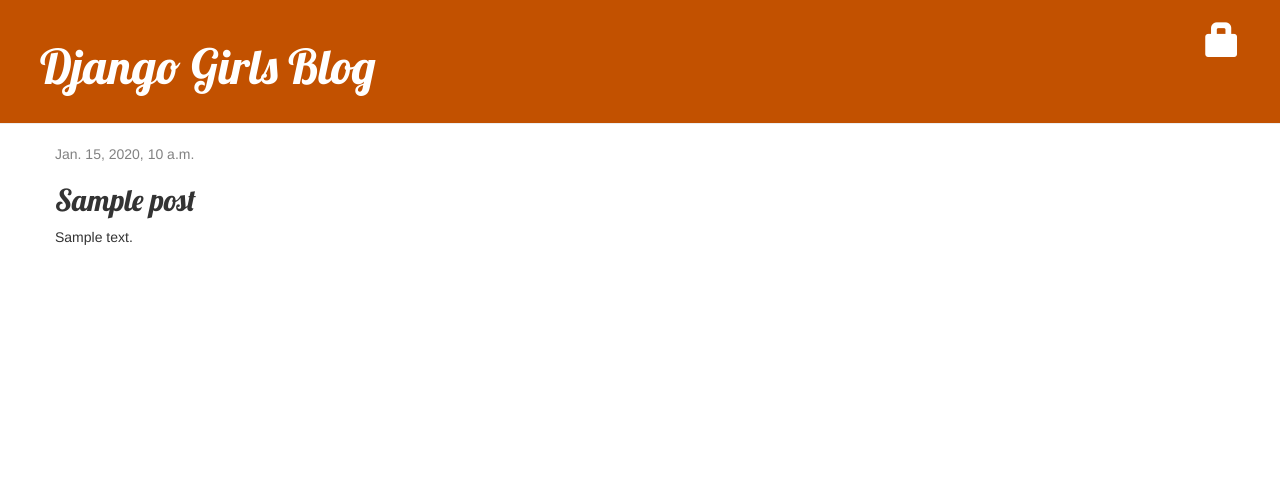
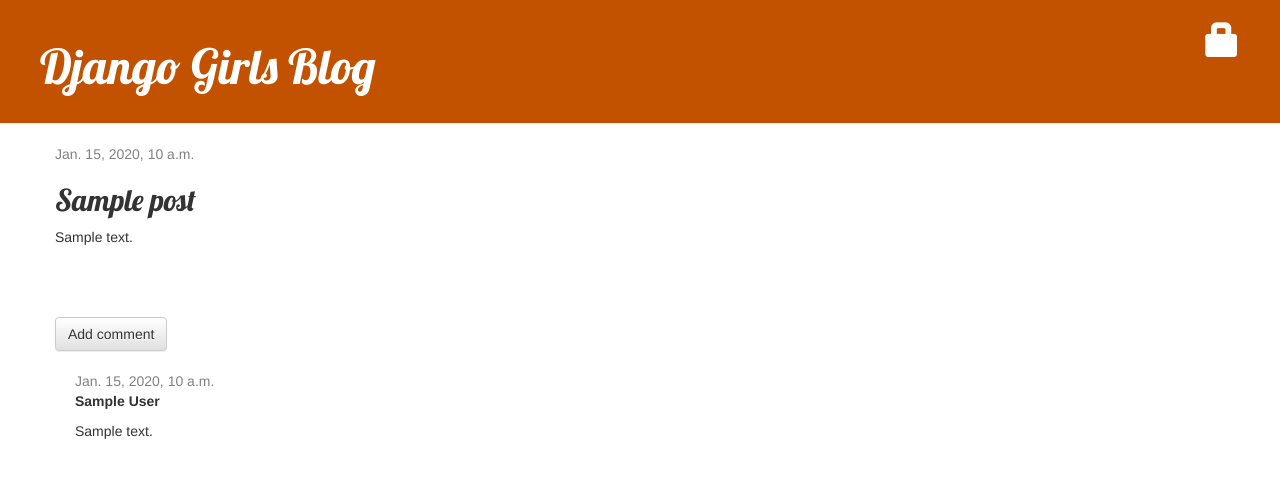
Before and after one commit to thamiriszalko/my-first-blog, a Django app: page /post/1/ in a window 1280 px wide. Shown: the top 478 px of the page. Run offline with Django 3.2, Linux system fonts and the light colour scheme; tables that the repository leaves empty hold one stand-in row (values such as "Sample post"); some libraries are stand-ins or nearby versions.

Commit message:
Add comment section

```diff
--- a/blog/admin.py
+++ b/blog/admin.py
@@ -1,4 +1,6 @@
 from django.contrib import admin
 from .models import Post
+from .models import Comment
 
 admin.site.register(Post)
+admin.site.register(Comment)
--- a/blog/models.py
+++ b/blog/models.py
@@ -24,5 +24,33 @@ class Post(models.Model):
         self.published_date = timezone.now()
         self.save()
 
+    def approved_comments(self):
+        return self.comments.filter(approved_comment=True)
+
     def __str__(self):
         return self.title
+
+
+class Comment(models.Model):
+    post = models.ForeignKey(
+        'blog.Post',
+        on_delete=models.CASCADE,
+        related_name='comments',
+    )
+    author = models.CharField(
+        max_length=200,
+    )
+    text = models.TextField()
+    created_date = models.DateTimeField(
+        default=timezone.now,
+    )
+    approved_comment = models.BooleanField(
+        default=False,
+    )
+
+    def approve(self):
+        self.approved_comment = True
+        self.save()
+
+    def __str__(self):
+        return self.text
--- a/blog/static/css/blog.css
+++ b/blog/static/css/blog.css
@@ -49,3 +49,7 @@ h1, h2, h3, h4 {
     display: flex;
     align-items: center;
 }
+
+.comment {
+    margin: 20px 0px 20px 20px;
+}
--- a/blog/templates/blog/post_detail.html
+++ b/blog/templates/blog/post_detail.html
@@ -19,4 +19,20 @@
         <h2>{{ post.title }}</h2>
         <p>{{ post.text|linebreaksbr }}</p>
     </div>
+    <a class="btn btn-default" href="{% url 'add_comment_to_post' pk=post.pk %}">Add comment</a>
+    {% for comment in post.comments.all %}
+    <div class="comment">
+        <div class="date">
+            {{ comment.created_date }}
+            {% if not comment.approved_comment %}
+                <a class="btn btn-default" href="{% url 'comment_remove' pk=comment.pk %}"><span class="glyphicon glyphicon-remove"></span></a>
+                <a class="btn btn-default" href="{% url 'comment_approve' pk=comment.pk %}"><span class="glyphicon glyphicon-ok"></span></a>
+            {% endif %}
+        </div>
+        <strong>{{ comment.author }}</strong>
+        <p>{{ comment.text | linebreaks }}</p>
+    </div>
+    {% empty %}
+        <p>No comments here yet :(</p>
+    {% endfor %}
 {% endblock %}
--- a/blog/templates/blog/post_list.html
+++ b/blog/templates/blog/post_list.html
@@ -8,6 +8,7 @@
             </div>
             <h2><a href="{% url 'post_detail' pk=post.pk %}">{{ post.title }}</a></h2>
             <p>{{ post.text|linebreaksbr }}</p>
+            <a href="{% url 'post_detail' pk=post.pk %}">Comments: {{ post.approved_comments.count }}</a>
         </div>
     {% endfor %}
 {% endblock %}
--- a/blog/urls.py
+++ b/blog/urls.py
@@ -37,5 +37,20 @@ urlpatterns = [
         'post/<int:pk>/delete',
         views.post_remove,
         name='post_remove',
+    ),
+    path(
+        'post/<int:pk>/add_comment_to_post',
+        views.add_comment_to_post,
+        name='add_comment_to_post',
+    ),
+    path(
+        'post/<int:pk>/comment_remove',
+        views.comment_remove,
+        name='comment_remove',
+    ),
+    path(
+        'post/<int:pk>/comment_approve',
+        views.comment_approve,
+        name='comment_approve',
     )
 ]
--- a/blog/views.py
+++ b/blog/views.py
@@ -3,8 +3,10 @@ from django.utils import timezone
 from django.contrib.auth.decorators import login_required
 
 
-from blog.forms import PostForm
+from blog.forms import PostForm, CommentForm
+from blog.models import Comment
 from .models import Post
+
 
 @login_required
 def post_list(request):
@@ -33,6 +35,7 @@ def post_new(request):
             post.author = request.user
             # post.published_date = timezone.now()
             post.save()
+
             return redirect('post_detail', pk=post.pk)
     else:
         form = PostForm()
@@ -50,6 +53,7 @@ def post_edit(request, pk):
             post.author = request.user
             # post.published_date = timezone.now()
             post.save()
+
             return redirect('post_detail', pk=post.pk)
     else:
         form = PostForm(instance=post)
@@ -82,3 +86,31 @@ def post_remove(request, pk):
     post.delete()
 
     return redirect('post_list')
+
+
+def add_comment_to_post(request, pk):
+    post = get_object_or_404(Post, id=pk)
+    if request.method == "POST":
+        form = CommentForm(request.POST)
+        if form.is_valid():
+            comment = form.save(commit=False)
+            comment.post = post
+            comment.save()
+
+            return redirect('post_detail', pk=post.pk)
+    else:
+        form = CommentForm()
+
+    return render(request, 'blog/add_comment_to_post.html', {'form': form})
+
+
+def comment_remove(request, pk):
+    comment = get_object_or_404(Comment, id=pk)
+    comment.delete()
+    return redirect('post_detail', pk)
+
+
+def comment_approve(request, pk):
+    comment = get_object_or_404(Comment, id=pk)
+    comment.approve()
+    return redirect('post_detail', pk)
```
Also changed, not shown: blog/forms.py (+10 -1 lines), blog/templates/blog/add_comment_to_post.html (added, +9 -0 lines), blog/migrations/0002_comment.py (added).
